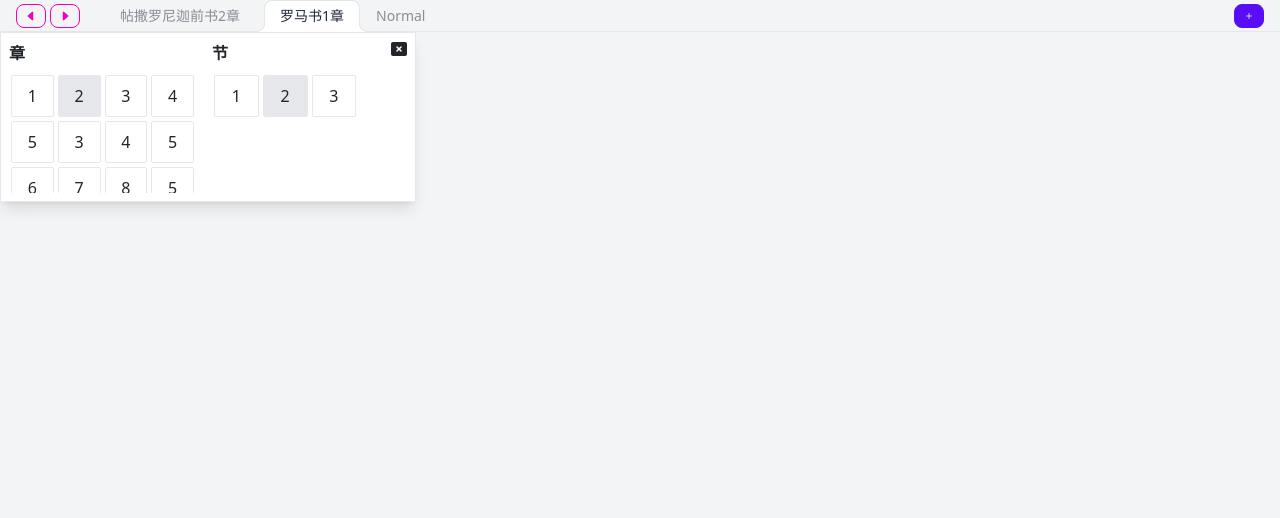
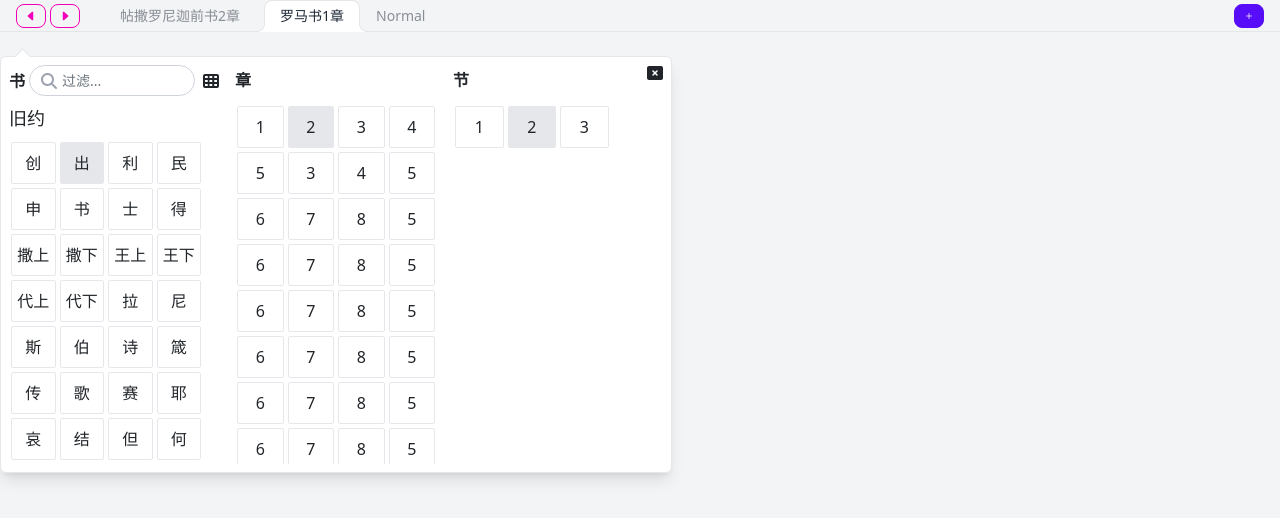
Before and after one commit to mattwhatsup/bible-study-tool-app-tauri, a React (Vite) app: page / in a window 1280 px wide. Shown: the top 518 px of the page. Built offline with nearby package versions, Linux system fonts and the light colour scheme.

Commit message:
add pop arrow

```diff
--- a/src/App.tsx
+++ b/src/App.tsx
@@ -1,5 +1,6 @@
 import { FunctionComponent } from 'react'
 import BookList from './components-ui/BookList'
+import BookPopupSelector from './components-ui/BookPopupSelector'
 import ChapterList from './components-ui/ChapterList'
 import ChapterPopupSelector from './components-ui/ChapterPopupSelector'
 import Dialog from './components-ui/Dialog'
@@ -17,10 +18,12 @@ const App: FunctionComponent<AppProps> = () => {
       <VersionDropDown />
       <Dialog /> */}
       {/* <div className="tw-w-52 tw-m-4 tw-border tw-p-2  tw-bg-white tw-rounded-md tw-shadow-sm">
-        <ChapterList />
+        <BookList />
       </div> */}
 
-      <ChapterPopupSelector />
+      {/* <ChapterPopupSelector /> */}
+      <div className=" tw-h-6"></div>
+      <BookPopupSelector />
     </div>
   )
 }
--- a/src/components-ui/BookList.css
+++ b/src/components-ui/BookList.css
@@ -17,7 +17,21 @@
   @apply tw-bg-gray-200;
 }
 .list-height {
-  @apply tw-h-32;
+  @apply tw-h-[23rem];
+}
+
+.pop::before {
+  position: absolute;
+  width: 0.71428571em;
+  height: 0.71428571em;
+  content: '';
+  background-color: white;
+  transform: rotate(45deg);
+  z-index: 2;
+  box-shadow: -1px -1px 0 0 #e5e7eb;
+
+  top: -0.30714286em;
+  left: 1em;
 }
 
 /* .list-content::-webkit-scrollbar {
--- a/src/components-ui/BookList.tsx
+++ b/src/components-ui/BookList.tsx
@@ -5,34 +5,11 @@ interface BookListProps {}
 
 const BookList: FunctionComponent<BookListProps> = () => {
   return (
+    <>
       <div className="">
-      <div className="tw-flex tw-items-center book-list-header">
-        <span className=" tw-font-bold">书</span>
-
-        <div className=" tw-flex-1 tw-relative">
-          <i className="fa fa-search tw-absolute tw-left-3 tw-top-2 tw-text-gray-400"></i>
-          <input
-            type="text"
-            className="form-control form-control-sm tw-pl-8 tw-rounded-2xl"
-            placeholder="过滤..."
-          />
+        <div className=" tw-text-lg tw-mt-2 tw-sticky tw-top-0 tw-bg-white">
+          旧约
         </div>
-
-        <label className=" tw-swap tw-swap-rotate tw-ml-2">
-          <input type="checkbox" />
-
-          <i className="fa fa-th tw-swap-off" aria-hidden="true" />
-
-          <i className="fa fa-bars tw-swap-on" aria-hidden="true" />
-        </label>
-
-        {/* <div>
-          <i className="fa fa-th" aria-hidden="true" />
-        </div> */}
-      </div>
-      <div className="list-content">
-        <div className="">
-          <div className=" tw-text-lg tw-mt-2">旧约</div>
         <ul className="book-grid tw-mt-2">
           <li>
             <span>创</span>
@@ -155,7 +132,9 @@ const BookList: FunctionComponent<BookListProps> = () => {
       </div>
 
       <div>
-          <div className=" tw-text-lg tw-mt-2">旧约</div>
+        <div className=" tw-text-lg tw-mt-2 tw-sticky tw-top-0 tw-bg-white">
+          旧约
+        </div>
         <ul className="book-list tw-mt-2">
           <li className="active">
             <span>创世记</span>
@@ -277,7 +256,9 @@ const BookList: FunctionComponent<BookListProps> = () => {
         </ul>
       </div>
       <div>
-          <div className=" tw-text-lg tw-mt-2">新约</div>
+        <div className=" tw-text-lg tw-mt-2 tw-sticky tw-top-0 tw-bg-white">
+          新约
+        </div>
         <ul className="book-list tw-mt-2">
           <li>
             <span>马太福音</span>
@@ -362,8 +343,7 @@ const BookList: FunctionComponent<BookListProps> = () => {
           </li>
         </ul>
       </div>
-      </div>
-    </div>
+    </>
   )
 }
 
--- /dev/null
+++ b/src/components-ui/BookPopupSelector.tsx
@@ -0,0 +1,59 @@
+import { FunctionComponent } from 'react'
+import BookList from './BookList'
+import ChapterList from './ChapterList'
+import VerseList from './VerseList'
+
+interface BookPopupSelectorProps {}
+
+const BookPopupSelector: FunctionComponent<BookPopupSelectorProps> = () => {
+  return (
+    <div className=" pop tw-bg-white tw-border tw-shadow-lg tw-p-2 tw-flex tw-w-[42rem] tw-relative tw-rounded-md">
+      <button className=" tw-absolute tw-right-2 tw-top-1">
+        <i className="fa-solid fa-rectangle-xmark"></i>
+      </button>
+
+      <div className="tw-flex-1 tw-mr-4">
+        <div className="tw-flex tw-items-center book-list-header tw-leading-5">
+          <span className=" tw-font-bold">书</span>
+          <div className=" tw-flex-1 tw-relative">
+            <i className="fa fa-search tw-absolute tw-left-3 tw-top-2 tw-text-gray-400"></i>
+            <input
+              type="text"
+              className="form-control form-control-sm tw-pl-8 tw-rounded-2xl"
+              placeholder="过滤..."
+            />
+          </div>
+          <label className=" tw-swap tw-swap-rotate tw-ml-2">
+            <input type="checkbox" />
+            <i className="fa fa-th tw-swap-off" aria-hidden="true" />
+
+            <i className="fa fa-bars tw-swap-on" aria-hidden="true" />
+          </label>
+        </div>
+        <div className="list-height tw-overflow-y-auto list-content tw-pr-4">
+          <BookList />
+        </div>
+      </div>
+
+      <div className="tw-flex-1 ">
+        <div className="tw-flex tw-items-center book-list-header tw-leading-[31px]">
+          <span className=" tw-font-bold">章</span>
+        </div>
+        <div className="list-height tw-overflow-y-auto list-content">
+          <ChapterList />
+        </div>
+      </div>
+
+      <div className="tw-flex-1 tw-ml-2">
+        <div className="tw-flex tw-items-center book-list-header tw-leading-[31px]">
+          <span className=" tw-font-bold">节</span>
+        </div>
+        <div className="list-height tw-overflow-y-auto list-content">
+          <VerseList />
+        </div>
+      </div>
+    </div>
+  )
+}
+
+export default BookPopupSelector
```
Lines whose indentation alone changed are shown as unchanged.
